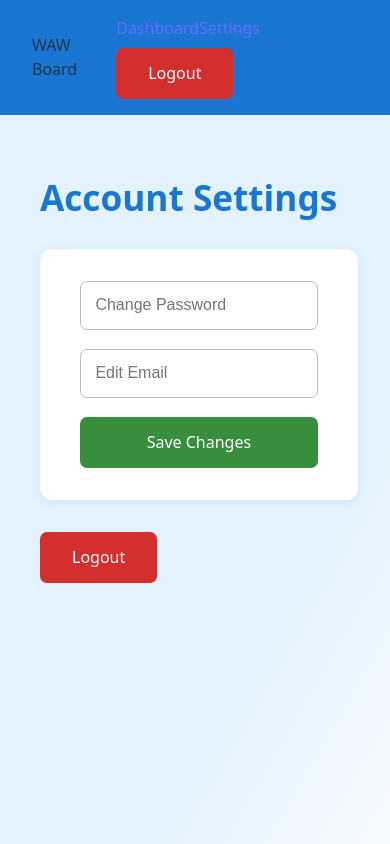
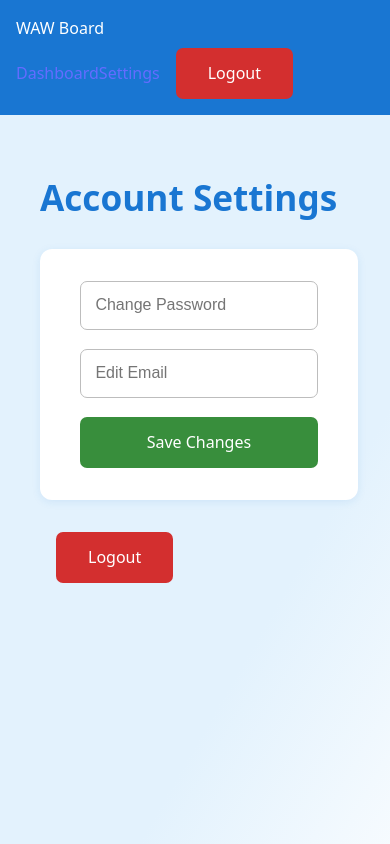
Before and after one commit to GursharenKaur/WAW-Board, a React (Vite) app in the folder waw-board-main/: page /settings in a window 390 px wide. Shown: the top 844 px of the page. Built offline with nearby package versions, Linux system fonts and the light colour scheme; sample sign-in values are in the browser's storage.

Commit message:
style changes

```diff
--- a/waw-board-main/src/components/Navbar.css
+++ b/waw-board-main/src/components/Navbar.css
@@ -1,10 +1,12 @@
 .navbar {
+  width: 100vw;
+  background: #1976d2;
+  color: #fff;
+  padding: 1rem 2rem;
   display: flex;
+  align-items: center;
   justify-content: space-between;
-  align-items: center;
-  background: #1976d2;
-  padding: 1rem 2rem;
-  box-shadow: 0 2px 8px rgba(25, 118, 210, 0.08);
+  box-sizing: border-box;
 }
 
 .navbar-logo {
@@ -18,8 +20,8 @@
   display: flex;
   gap: 2rem;
   list-style: none;
-  margin: 0;
-  padding: 0;
+  display: flex;
+  align-items: center;
 }
 
 .navbar-links a {
@@ -33,3 +35,32 @@
 .navbar-links a:hover {
   color: #ffeb3b;
 }
+
+.logout-btn {
+  background: #d32f2f;
+  color: #fff;
+  border: none;
+  padding: 0.7rem 1.5rem;
+  border-radius: 8px;
+  font-size: 1rem;
+  font-weight: 600;
+  cursor: pointer;
+  margin-left: 1rem;
+  transition: background 0.2s;
+}
+
+.logout-btn:hover {
+  background: #b71c1c;
+}
+
+@media (max-width: 600px) {
+  .navbar {
+    flex-direction: column;
+    align-items: flex-start;
+    padding: 1rem;
+  }
+  .navbar-links {
+    margin-top: 0.5rem;
+    gap: 1rem;
+  }
+}
--- a/waw-board-main/src/pages/RequestFormPage.css
+++ b/waw-board-main/src/pages/RequestFormPage.css
@@ -15,6 +15,7 @@
   margin-bottom: 2rem;
   font-weight: 600;
   letter-spacing: 1px;
+  text-align: center;
 }
 
 .request-form-page {
@@ -34,10 +35,11 @@
 
 .request-form input,
 .request-form textarea {
-  width: 100%;
-  padding: 0.85rem;
+  background: #f5f5f5;
+  color: #212121;
   border: 1.5px solid #bdbdbd;
   border-radius: 7px;
+  padding: 0.85rem;
   font-size: 1rem;
   transition: border 0.2s;
 }
@@ -46,6 +48,7 @@
 .request-form textarea:focus {
   border: 1.5px solid #1976d2;
   outline: none;
+  background: #fff;
 }
 
 .form-actions {
@@ -104,3 +107,23 @@
   from { opacity: 0; transform: translateX(-50%) translateY(20px);}
   to { opacity: 1; transform: translateX(-50%) translateY(0);}
 }
+
+.request-form {
+  background: #fff;
+  border-radius: 16px;
+  box-shadow: 0 4px 24px rgba(25, 118, 210, 0.13);
+  padding: 2.5rem 2.5rem 2rem 2.5rem;
+  width: 100%;
+  max-width: 420px;
+  display: flex;
+  flex-direction: column;
+  gap: 1.3rem;
+  position: relative;
+}
+
+@media (max-width: 600px) {
+  .request-form {
+    padding: 1rem;
+    max-width: 98vw;
+  }
+}
```
